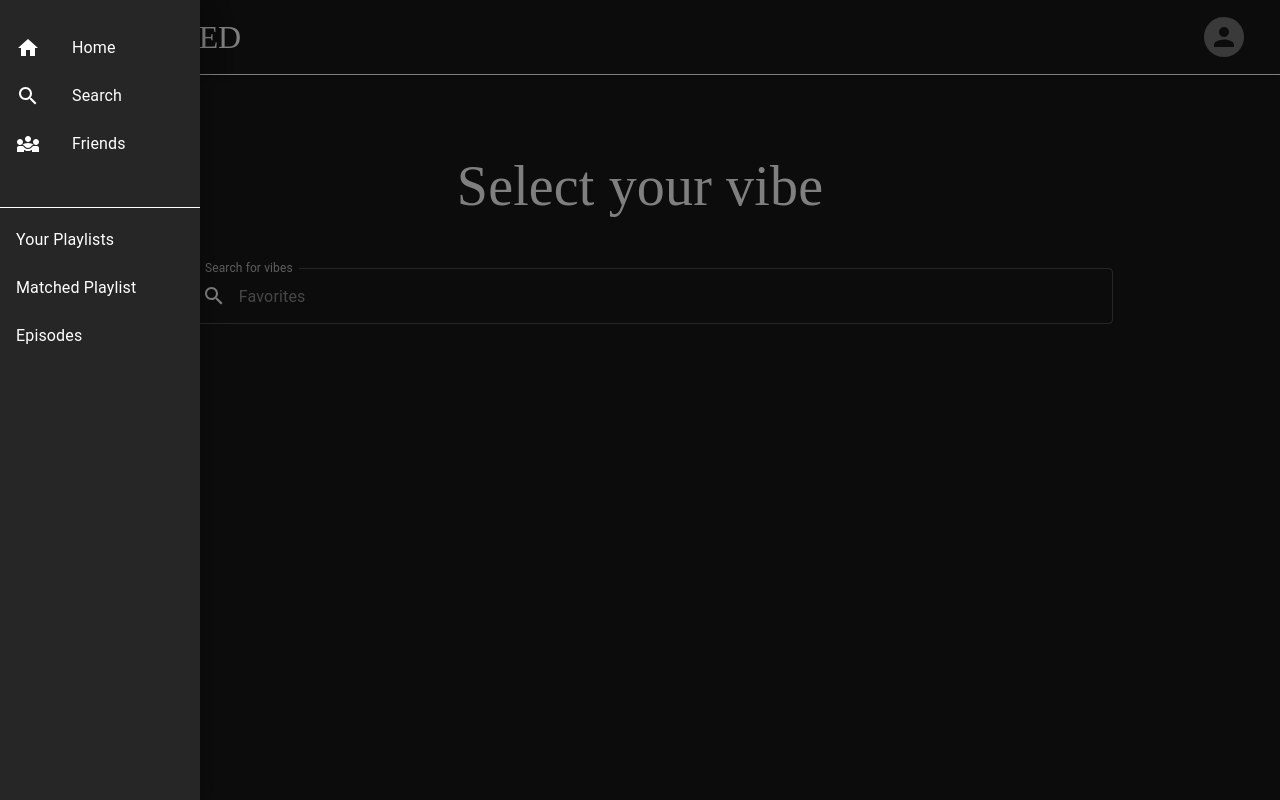
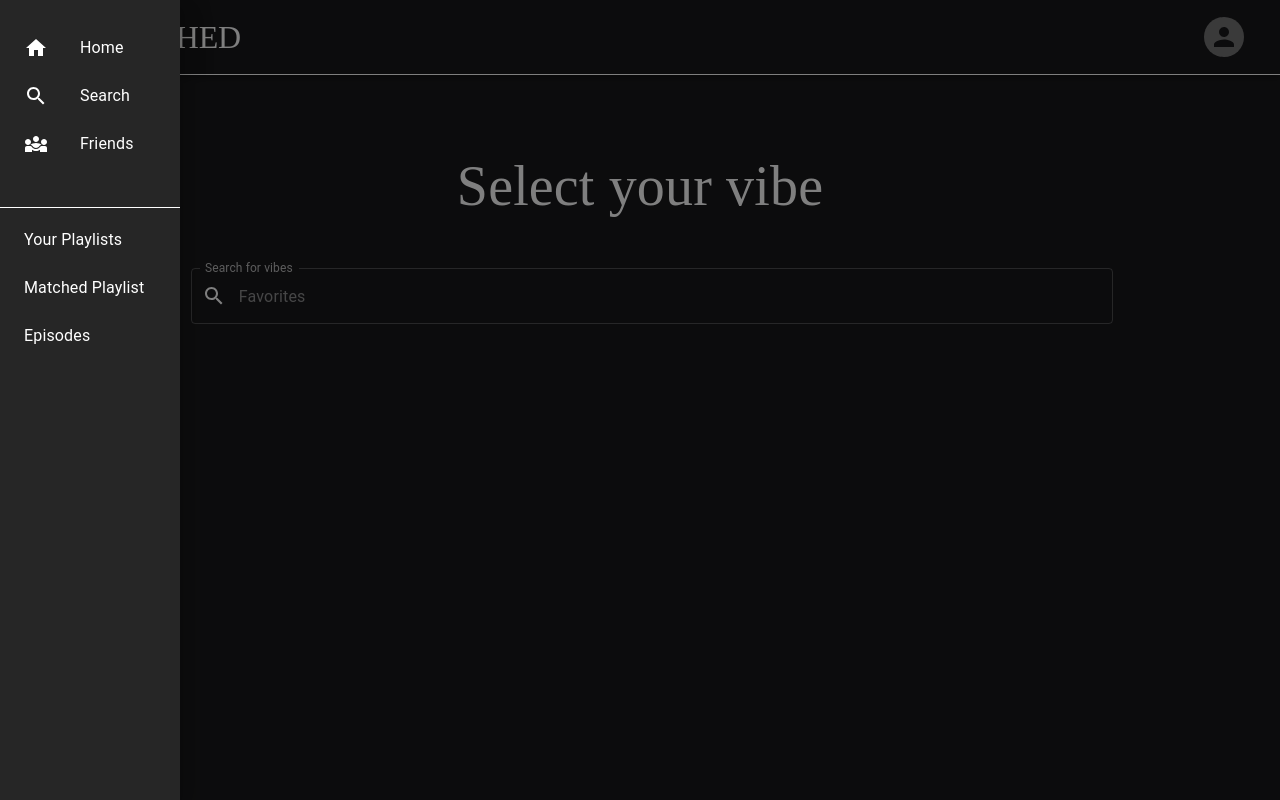
Before and after one commit to lyraphix/spotify-matched, a Next.js app: page /posts/vibe-picker in a window 1280 px wide. Both pictures are taken after a click on the button 56 px from the left and 37 px from the top of the page. Built offline with nearby package versions, Linux system fonts and the light colour scheme.

Commit message:
Adding margin

```diff
--- a/src/pages/posts/reuseables.js
+++ b/src/pages/posts/reuseables.js
@@ -43,15 +43,16 @@ const makeToolBar = function (username, avatar) {
                             sx: {
                               backgroundColor: "black",
                               color: "white",
-                              width: 200
+                              width: 180
                             }
                           }}
                         // sx={{color:"background.main"}}
                     // onOpen={toggleDrawer(anchorDrawer, true)}
                     >
                         {/* <Toolbar sx={{height: 4}}></Toolbar> */}
+
                         <Box sx={{mt:2, backgroundColor:"background.main"}}>
-                            <List >
+                            <List sx={{ml:1}}>
                                 <ListItem key={"Home"} disablePadding >
                                     <ListItemButton href="/posts/dashboard">
                                         <ListItemIcon>
@@ -78,7 +79,7 @@ const makeToolBar = function (username, avatar) {
                                 </ListItem>
                             </List>
                             <Divider sx={{height:0.1, width: 1}}/>
-                            <List>
+                            <List sx={{ml:1}}>
                                 <ListItem key={"Create Playlist"} disablePadding>
                                     <ListItemButton>
                                         {/* <ListItemIcon> */}
```
